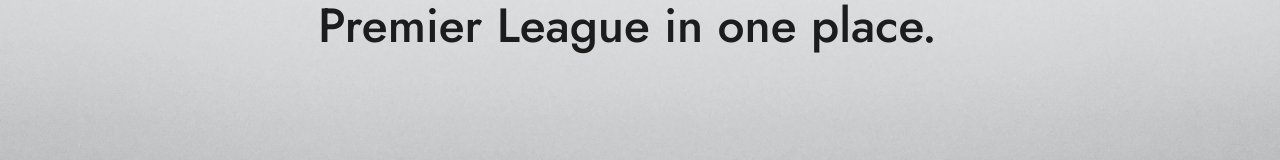
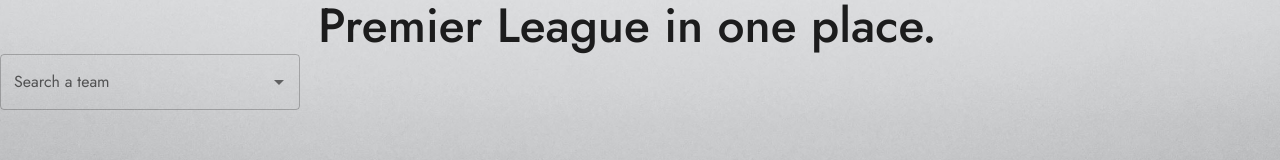
Before and after one commit to axeljamal/FootyPals, a React (Create React App) app: page / in a window 1280 px wide. Shown: the part 233-393 px from the top of the page. Built offline with nearby package versions, Linux system fonts and the light colour scheme.

Commit message:
Search bar showing

```diff
--- a/src/components/pages/home/home.js
+++ b/src/components/pages/home/home.js
@@ -4,7 +4,7 @@
 import { Box } from '@mui/material';
 import backgroundImage from '../../../assets/bgImage.jpg';
 import TeamsButtons from '../../TeamsButtons/TeamsButtons';
-import DynamicTable from '../../table/table';
+import SearchBar from '../../searchBar/searchBar'
 
 const Home = () => {
   return (
@@ -18,7 +18,7 @@
           Stay up-to-date with everything <br></br> Premier League in one place.
         </Typography>
       </Box>
-      <searchBar />
+      <SearchBar />
       <style>
         {`
           body {
--- a/src/components/searchBar/searchBar.js
+++ b/src/components/searchBar/searchBar.js
@@ -1,4 +1,4 @@
-import * as React from 'react';
+import React from 'react';
 import TextField from '@mui/material/TextField';
 import Autocomplete from '@mui/material/Autocomplete';
 
@@ -9,7 +9,7 @@
       id="combo-box-demo"
       options={footBallTeams}
       sx={{ width: 300 }}
-      renderInput={(params) => <TextField {...params} label="Movie" />}
+      renderInput={(params) => <TextField {...params} label="Search a team" />}
     />
   );
 }
```
